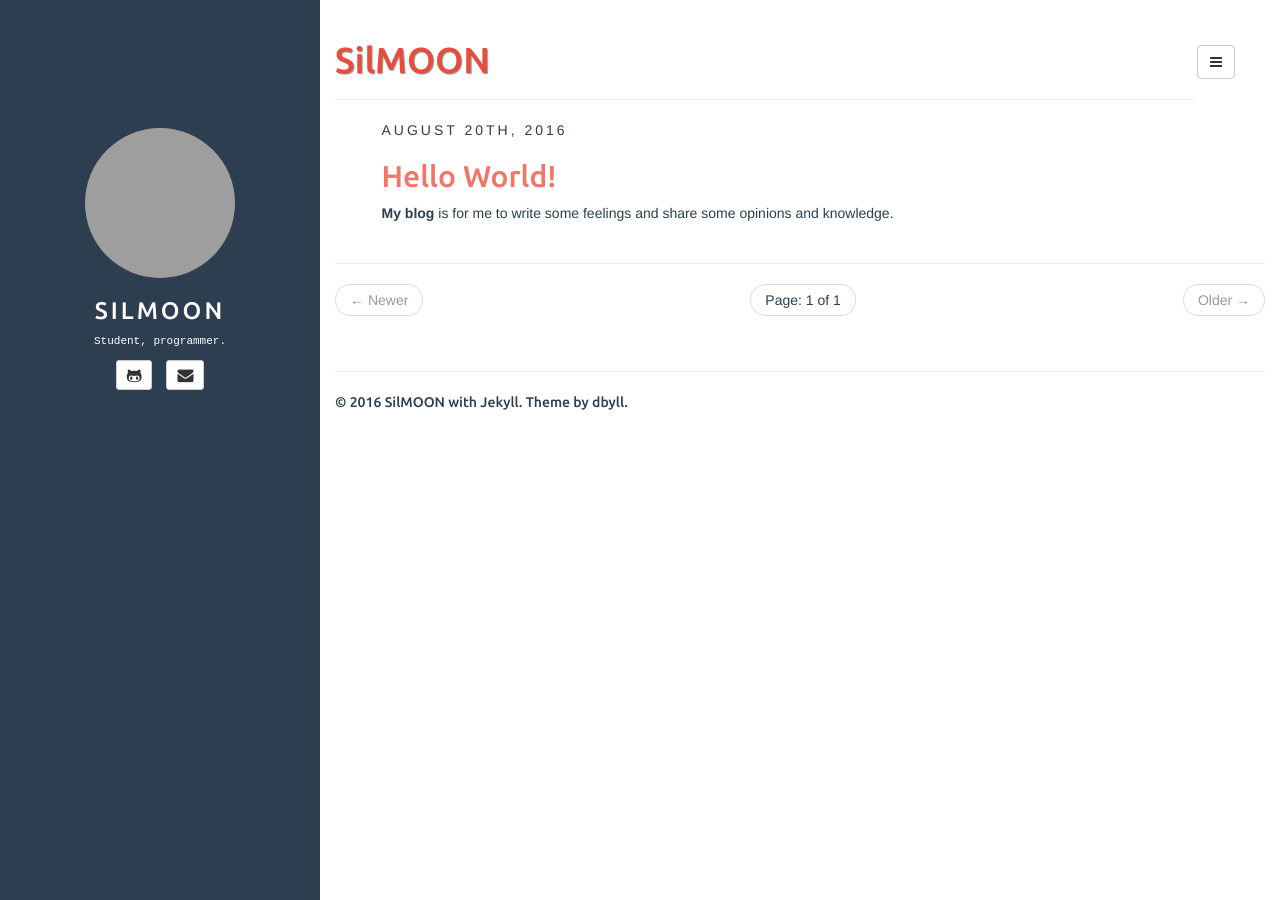
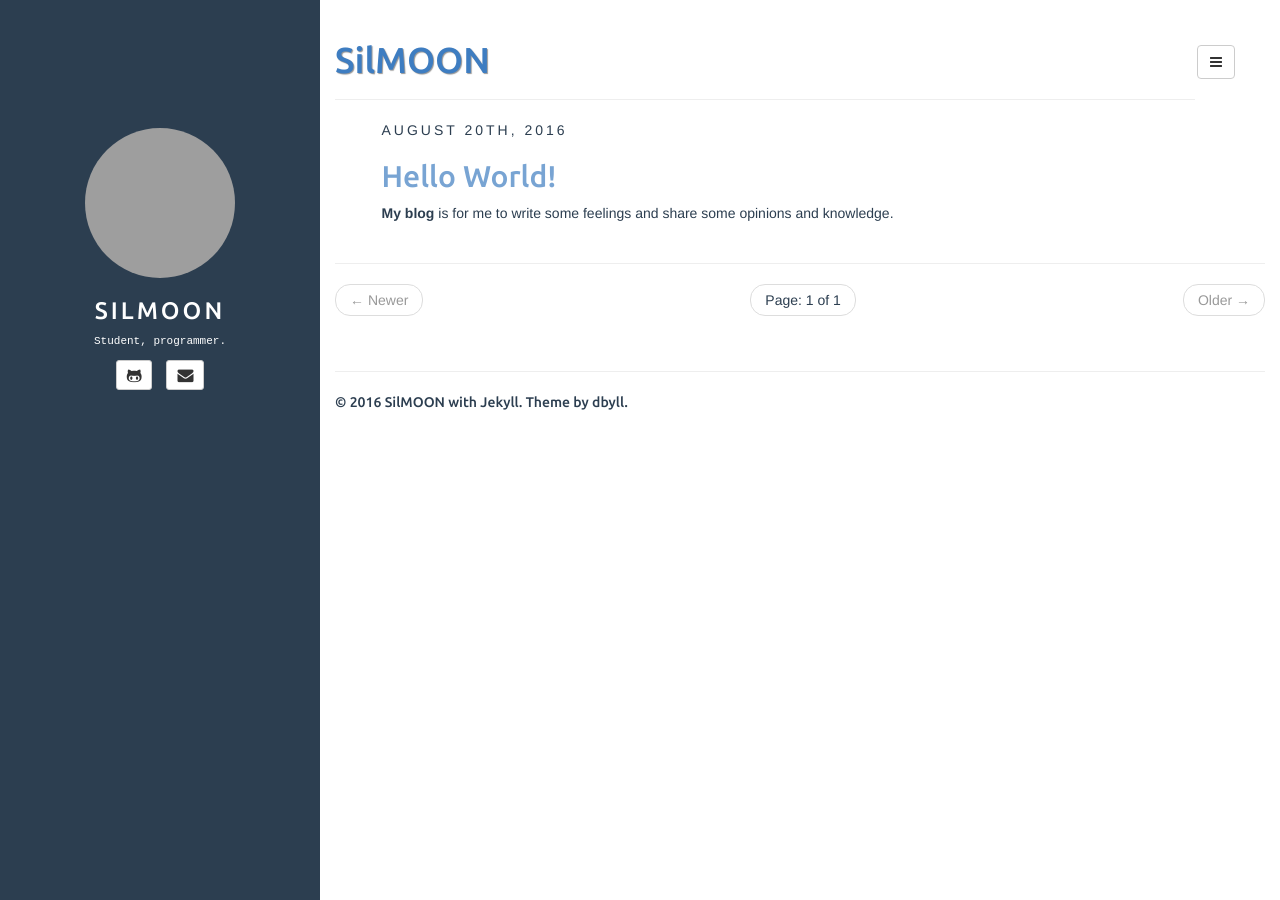
Before and after one commit to SilMOON/silmoon.github.io, a Jekyll site: the page built from index.html, in a window 1280 px wide. Built offline with Jekyll 4.4.1, drawn with Linux system fonts in a browser that asks for light colours; the list of posts is cut into pages by our own code; grey boxes are pictures that could not be loaded.

Commit message:
change some colors

```diff
--- a/assets/css/style.css
+++ b/assets/css/style.css
@@ -82,7 +82,7 @@ article .share .gplus:hover {
 }
 
 .page-header {
-	color: #e74c3c;
+	color: #3e7dc1;
 	text-shadow: 1px 1px 1px rgba(150, 150, 150, 1);
 }
 
@@ -123,20 +123,20 @@ article.home h4,
 article.home h5,
 article.home h6 {
 	font-family: 'Ubuntu', sans-serif;
-	color: #f2756a;
+	color: #78a4d3;
 }
 
 article.home h1 a,
 article.home h2 a,
 article.home h3 a,
 article.home h4 a {
-	color: #f2756a;
+	color: #78a4d3;
 }
 article.home h1 a:hover,
 article.home h2 a:hover,
 article.home h3 a:hover,
 article.home h4 a:hover {
-	color: #e74c3c;
+	color: #3e7dc1;
 }
 
 .author .author-image {
```
Also changed, not shown: 1 other file.
